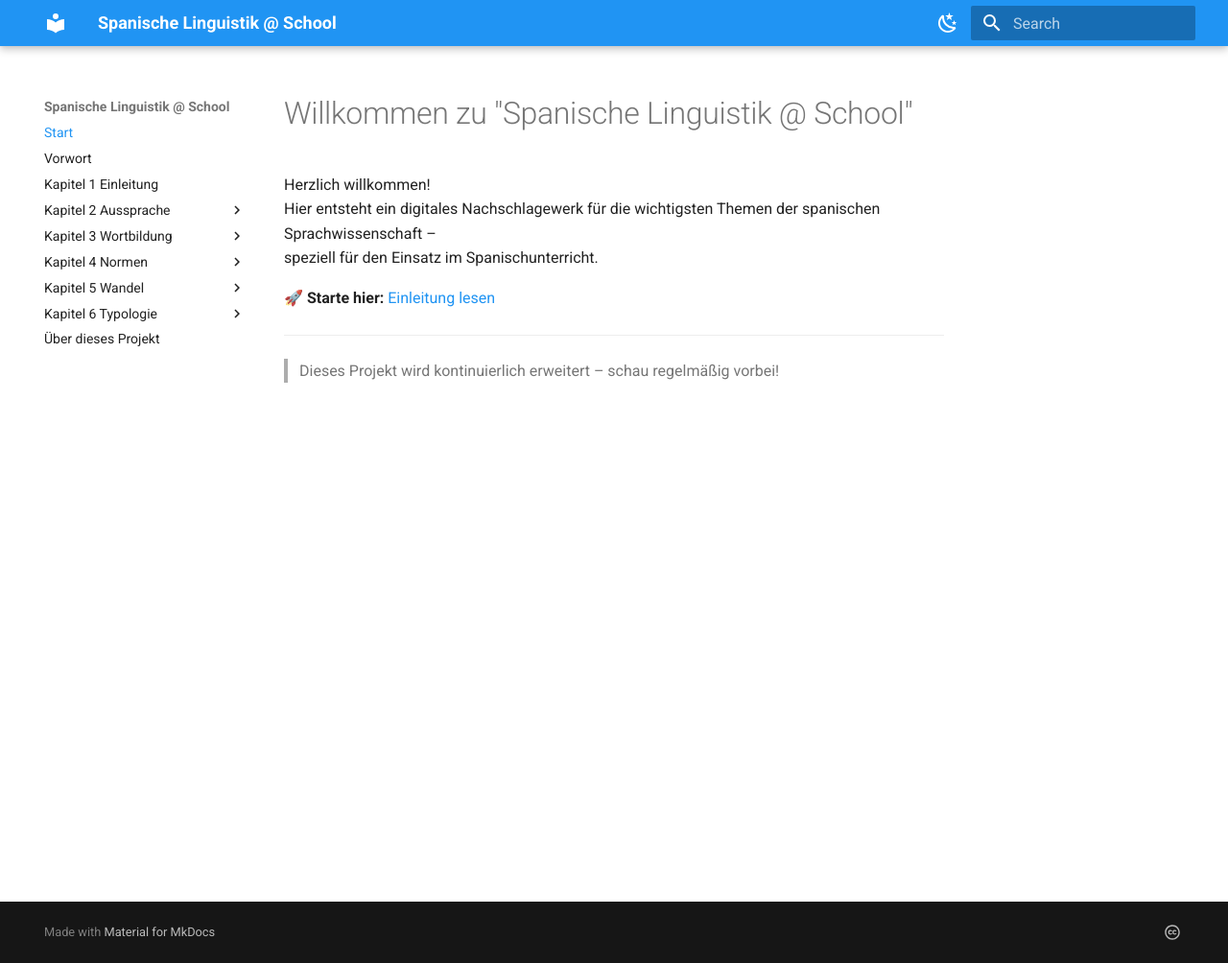
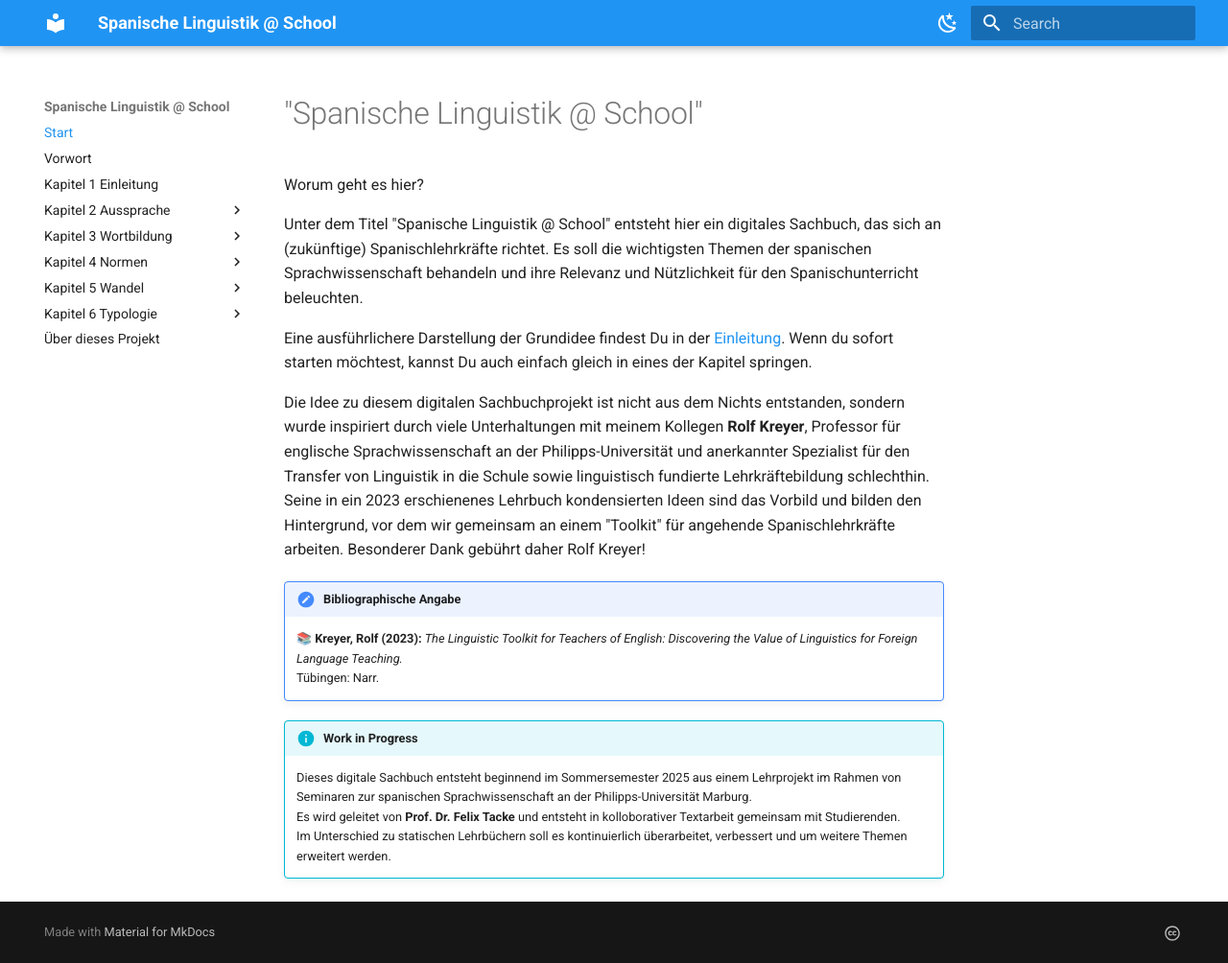
Before and after one commit to FTacke/spanisch-toolkit, an MkDocs documentation site: the page built from docs/index.md, in a window 1280 px wide and 1004 px high. Shown: the whole window at 96% size. Built offline with MkDocs 1.6.1 and Material for MkDocs 9.7.7, drawn with Linux system fonts in a browser that asks for light colours.

Commit message:
Änderung der index.md

```diff
--- a/docs/index.md
+++ b/docs/index.md
@@ -1,11 +1,18 @@
-# Willkommen zu "Spanische Linguistik @ School"
+# "Spanische Linguistik @ School"
 
-Herzlich willkommen!
-Hier entsteht ein digitales Nachschlagewerk für die wichtigsten Themen der spanischen Sprachwissenschaft –
-speziell für den Einsatz im Spanischunterricht.
+Worum geht es hier?
 
-🚀 **Starte hier:** [Einleitung lesen](einleitung.md)
+Unter dem Titel "Spanische Linguistik @ School" entsteht hier ein digitales Sachbuch, das sich an (zukünftige) Spanischlehrkräfte richtet. Es soll die wichtigsten Themen der spanischen Sprachwissenschaft behandeln und ihre Relevanz und Nützlichkeit für den Spanischunterricht beleuchten.
 
----
+Eine ausführlichere Darstellung der Grundidee findest Du in der [Einleitung](einleitung.md). Wenn du sofort starten möchtest, kannst Du auch einfach gleich in eines der Kapitel springen.
 
-> Dieses Projekt wird kontinuierlich erweitert – schau regelmäßig vorbei!
+Die Idee zu diesem digitalen Sachbuchprojekt ist nicht aus dem Nichts entstanden, sondern wurde inspiriert durch viele Unterhaltungen mit meinem Kollegen **Rolf Kreyer**, Professor für englische Sprachwissenschaft an der Philipps-Universität und anerkannter Spezialist für den Transfer von Linguistik in die Schule sowie linguistisch fundierte Lehrkräftebildung schlechthin. Seine in ein 2023 erschienenes Lehrbuch kondensierten Ideen sind das Vorbild und bilden den Hintergrund, vor dem wir gemeinsam an einem "Toolkit" für angehende Spanischlehrkräfte arbeiten. Besonderer Dank gebührt daher Rolf Kreyer!
+
+!!! details "Bibliographische Angabe"
+    📚 **Kreyer, Rolf (2023):** *The Linguistic Toolkit for Teachers of English: Discovering the Value of Linguistics for Foreign Language Teaching.*
+    Tübingen: Narr.
+
+!!! info "Work in Progress"
+    Dieses digitale Sachbuch entsteht beginnend im Sommersemester 2025 aus einem Lehrprojekt im Rahmen von Seminaren zur spanischen Sprachwissenschaft an der Philipps-Universität Marburg.
+    Es wird geleitet von **Prof. Dr. Felix Tacke** und entsteht in kolloborativer Textarbeit gemeinsam mit Studierenden.
+    Im Unterschied zu statischen Lehrbüchern soll es kontinuierlich überarbeitet, verbessert und um weitere Themen erweitert werden.
--- a/mkdocs.yml
+++ b/mkdocs.yml
@@ -1,5 +1,10 @@
 site_name: Spanische Linguistik @ School
 theme:
+  features:
+    - content.tabs
+    - content.code.annotate
+    - content.action.edit
+    - content.details
   name: material
   palette:
     - scheme: default
@@ -45,7 +50,9 @@ extra:
       link: https://creativecommons.org/licenses/by-nc/4.0/
 
 markdown_extensions:
+  - admonition
+  - pymdownx.details
+  - pymdownx.superfences
   - footnotes
-  - admonition
   - toc:
       permalink: true
```
Also changed, not shown: docs/wandel/sprachgeschichte.md (added), docs/wandel/wandel_heute.md (added), docs/wandel/wandel_vergleich.md (added).
